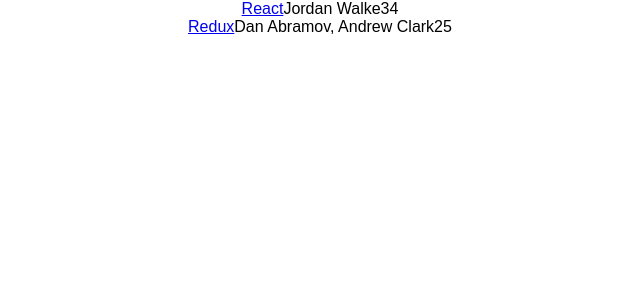
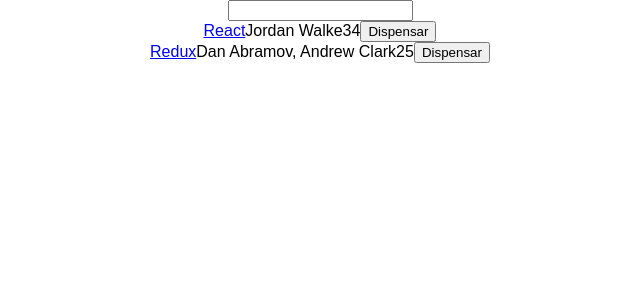
Before and after one commit to arilsonsouza/react-hakernews, a React (Create React App) app: page / in a window 1280 px wide. Shown: the top 300 px of the page, without its empty margins (320-960 px from the left). Built offline with nearby package versions, Linux system fonts and the light colour scheme.

Commit message:
Interactions with Forms and Events

```diff
--- a/src/App.js
+++ b/src/App.js
@@ -22,6 +22,8 @@ const list = [
   }
 ];
 
+const isSearched = (searchTerm) => (item) =>
+  !searchTerm || item.title.toLowerCase().includes(searchTerm.toLowerCase());
 
 class App extends Component {
 
@@ -29,16 +31,32 @@ class App extends Component {
     super(props);
 
     this.state = {
-      list: list,
+      list,
+      searchTerm: ''
     }
   }
 
+  onDismiss = (id) => {
+    const isNotId = item => item.objectID !== id;
+    const updatedList = this.state.list.filter(isNotId);
+    this.setState({ list: updatedList });
+  }
+
+  onSearchChange = (event) => {
+    this.setState({ searchTerm: event.target.value });
+  }
+
   render() {
-    const helloWorld = 'Welcome to React'
     return (
       <div className="App">
+        <form>
+          <input
+            type="text"
+            onChange={ this.onSearchChange }
+          />
+        </form>
         {
-          this.state.list.map((item =>
+          this.state.list.filter(isSearched(this.state.searchTerm)).map((item =>
               <div key={ item.objectID }>
                 <span>
                     <a href={ item.url }>{ item.title }</a>
@@ -46,6 +64,14 @@ class App extends Component {
                 <span>{ item.author }</span>
                 <span>{ item.num_comments }</span>
                 <span>{ item.points }</span>
+                <span>
+                  <button
+                    onClick={() => this.onDismiss(item.objectID)}
+                    type="button"
+                  >
+                      Dispensar
+                  </button>
+                </span>
               </div>
           ))
         }
```
